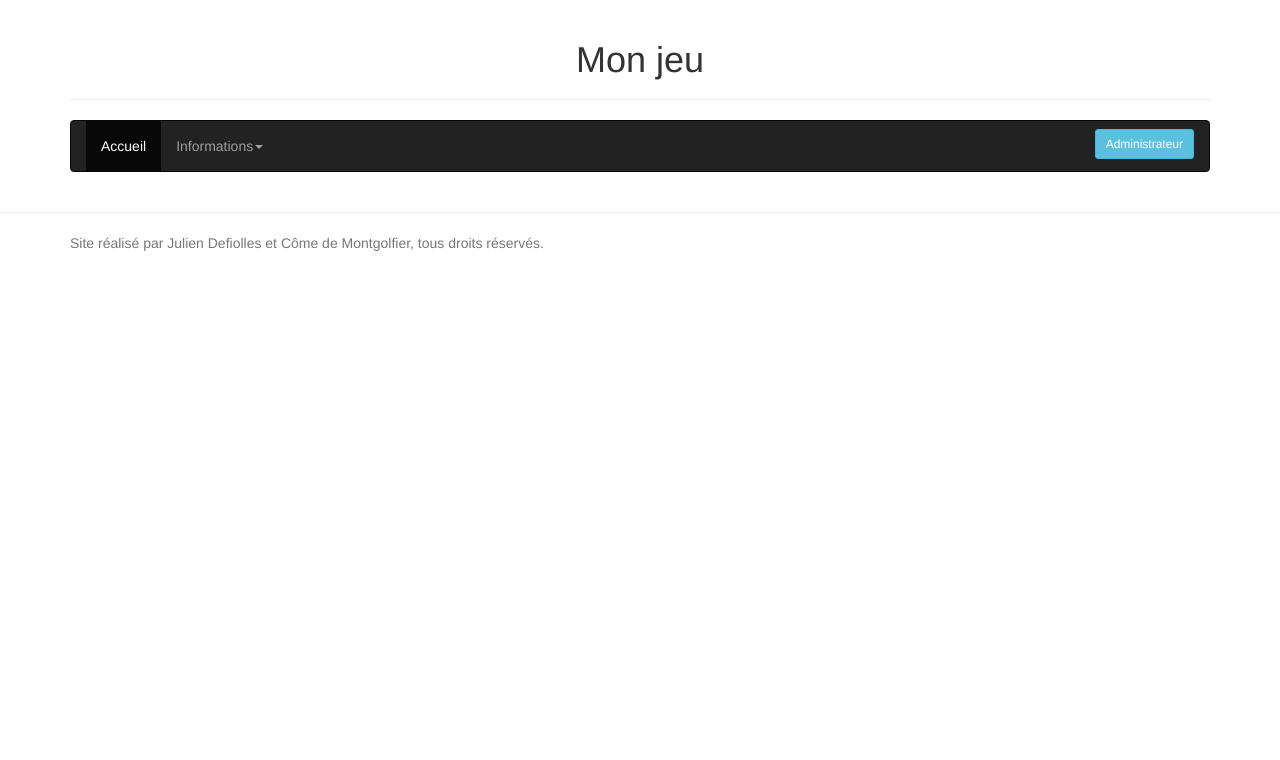
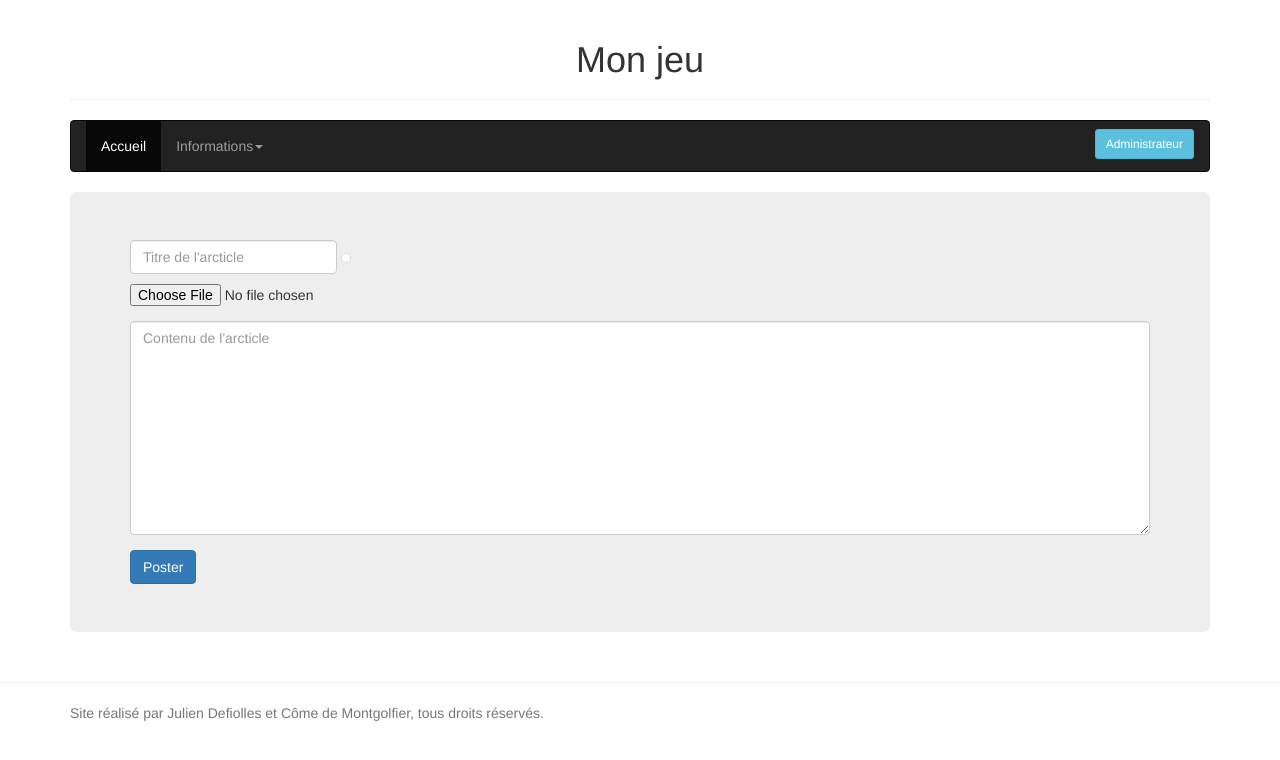
Before and after one commit to unuldur/ProjetPhp, a PHP site: page /CreerNew.php in a window 1280 px wide. Shown: the top 760 px of the page. Run offline with PHP 8.4, Linux system fonts and the light colour scheme.

Commit message:
Ajout de la partie graphique de la creation de news... Je vais avoir besoin de la bdd !

```diff
--- a/CreerNew.php
+++ b/CreerNew.php
@@ -6,7 +6,26 @@
             <?php
                 require_once "Debut.php";
             ?>
+            <div class="jumbotron">
+                <form class = "form" role = "form">
+                    <div class = "form-inline">
+                        <div class="form-group">
+                            <input type = "text" class = "form-control" placeholder = "Titre de l'arcticle">
+                        </div>
+                        <div class = "form-group">
+                            <img src="" class="img-thumbnail"/>
+                        </div>
+                    </div>
 
+                    <div class = "form-group">
+                        <input type = "file" id = "inputfile">
+                    </div>
+                    <div class="form-group">
+                        <textarea class="form-control" rows="10" placeholder="Contenu de l'arcticle"></textarea>
+                    </div>
+                    <button type = "submit" class = "btn btn-primary">Poster</button>
+                </form>
+            </div>
         </div>
         <?php require_once "Footer.php"; ?>
     </body>
--- a/Css/MyCss.css
+++ b/Css/MyCss.css
@@ -19,3 +19,13 @@ h5
     float: left;
     padding-right: 10px;
 }
+
+textarea
+{
+    resize: vertical;
+}
+
+#inputfile
+{
+    padding-top: 10px;
+}
--- a/Index.php
+++ b/Index.php
@@ -30,7 +30,7 @@
                             <p class="col-md-4">
                                 <?php echo $new->getDate()?>
                             </p>
-                            <p class="col-md-4">
+                            <p class="col-md-4"/>
                             <div class="col-md-4 text-right">
                                 <button type="submit" class="btn btn-danger btn-sm">Supprimer</button>
                             </div>
@@ -38,8 +38,6 @@
                         </div>
                     </article>
                 </div>
-
-
                 <?php
                 }
         }
--- a/New.php
+++ b/New.php
@@ -37,7 +37,7 @@
                             <input type="text"/>
                         </div>
                         <div class="form-group">
-                            <textarea class="form-control" style="resize:vertical" rows="3"></textarea>
+                            <textarea class="form-control" rows="3"></textarea>
                         </div>
                         <button type="submit" class="btn btn-primary">Poster</button>
                     </form>
```
